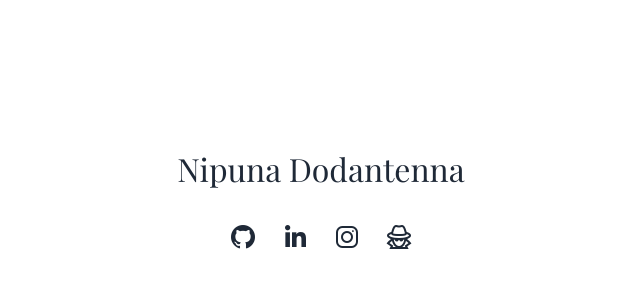
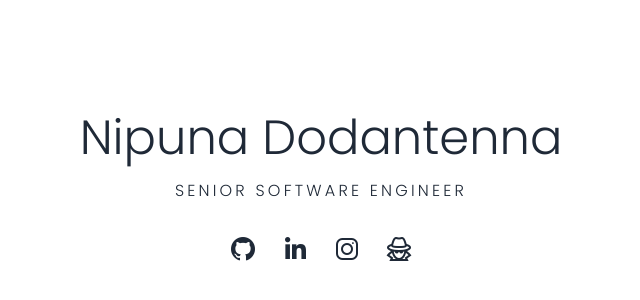
Before and after one commit to nipunadodan/nipunadodan.github.io, a plain HTML site: page index.html in a window 1280 px wide. Shown: the part 214-514 px from the top of the page, without its empty margins (319-959 px from the left). Drawn offline with nearby package versions, Linux system fonts and the light colour scheme.

Commit message:
Added sub-title

```diff
--- a/index.html
+++ b/index.html
@@ -12,18 +12,29 @@
 
     <link rel="preconnect" href="https://fonts.googleapis.com">
     <link rel="preconnect" href="https://fonts.gstatic.com" crossorigin>
-        <link href="https://fonts.googleapis.com/css2?family=Playfair+Display&display=swap" rel="stylesheet">
+    <link href="https://fonts.googleapis.com/css2?family=Poppins:wght@300;400&display=swap" rel="stylesheet">
 
     <link rel="stylesheet" href="https://cdnjs.cloudflare.com/ajax/libs/line-awesome/1.3.0/line-awesome/css/line-awesome.min.css" integrity="sha512-vebUliqxrVkBy3gucMhClmyQP9On/HAWQdKDXRaAlb/FKuTbxkjPKUyqVOxAcGwFDka79eTF+YXwfke1h3/wfg==" crossorigin="anonymous" referrerpolicy="no-referrer" />
 
     <style>
         body {
-                font-family: 'Playfair Display', serif;
+            font-family: 'Poppins', sans-serif;
             color: rgb(31 41 55 / 1);
+            font-weight: 400;
+            font-style: normal;
         }
         .h1 {
-                font-size: 2em;
-                font-weight: 400;
+            font-size: 3em;
+            font-weight: 300;
+            line-height: 1;
+            margin: 0;
+        }
+        .h2 {
+            font-size: 1em;
+            font-weight: 200;
+            text-transform: uppercase;
+            margin: 16px 0 0;
+            letter-spacing: .2em;
         }
         .wrap {
             display: flex;
@@ -35,6 +46,7 @@
         .social{
             display: flex;
             flex-direction: row;
+            padding: 20px 0 0;
         }
         a {
             color: rgb(31 41 55 / 1);
@@ -48,6 +60,7 @@
 <body>
 <div class="wrap">
     <h1 class="h1">Nipuna Dodantenna</h1>
+    <h2 class="h2">Senior Software Engineer</h2>
     <div class="social">
         <a href="https://github.com/nipunadodan/" target="_blank"><i class="lab la-github la-2x" title="github"></i></a>
         <a href="https://www.linkedin.com/in/nipunadodan/" target="_blank"><i class="lab la-linkedin-in la-2x" title="linkedin"></i></a>
```
Lines whose indentation alone changed are shown as unchanged.
